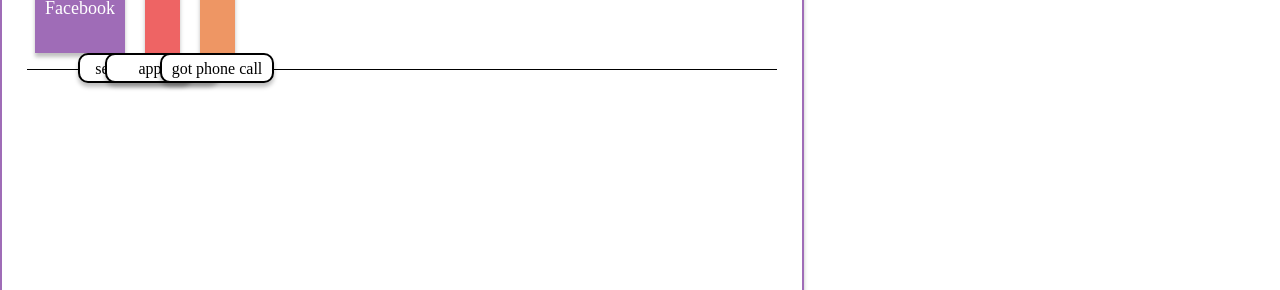
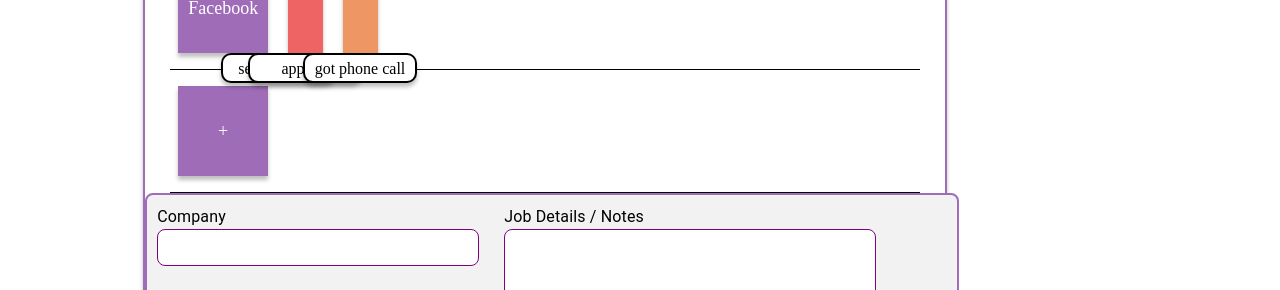
Before and after one commit to hratx-blue-ocean/Selous, a React app in the folder client/: page /dashboard in a window 1280 px wide. Shown: the part 662-952 px from the top of the page. Built offline with nearby package versions, Linux system fonts and the light colour scheme.

Commit message:
add job modal ready for joel to complete with redux

```diff
--- a/client/src/components/Login/Login.jsx
+++ b/client/src/components/Login/Login.jsx
@@ -83,7 +83,7 @@ const writeToLogin = (event) => {
 
 const handleLogin = (e) => {
   e.preventDefault();
-  axios.post('/login', {
+  axios.post('/db/login', {
     userName: loginObj.username,
     password: loginObj.password,
   // If correct, pull data from DB for user
--- a/client/src/components/SignUp/SignUp.jsx
+++ b/client/src/components/SignUp/SignUp.jsx
@@ -67,16 +67,18 @@ const writeToObj = (event) => {
 const handleClick = (e) => {
   e.preventDefault();
   // Check auth
-  axios.post('/signup', {
-    data: signupObj,
+  axios.post('/db/signup', signupObj)
     // If correct, pull data from DB for user
-  }).then((response) => {
+    .then((response) => {
       if (response) {
         // Update state with response data
         console.log(response);
       } else {
         console.log('Username taken! Try another');
       }
+    })
+    .catch((err) => {
+      console.error(err);
     });
   // Write data to the database
 };
--- a/client/src/components/dashboard/dashboard.css
+++ b/client/src/components/dashboard/dashboard.css
@@ -1,7 +1,11 @@
+.flexbox {
+    display: flex;
+}
 .dashboard {
     background: #FFF;
     box-shadow: 0px 4px 4px rgba(0, 0, 0, 0.25);
     border: solid 2px #9f6cb7;
+    margin: auto;
     width: 800px;
     height: 741px;
 }
--- a/client/src/components/dashboard/dashboard.jsx
+++ b/client/src/components/dashboard/dashboard.jsx
@@ -2,16 +2,21 @@ import React from 'react';
 import { connect } from 'react-redux';
 import DashboardRow from './dashboardRow.jsx';
 import styles from './dashboard.css';
+import AddJobModal from '../Modals/AddJobModal/AddJobModal.jsx';
 
 
 const mapStateToProps = (state) => ({ jobs: state.userJobs });
 
 
 const Dashboard = ({ jobs }) => (
-  <div className={styles.dashboard}>
-    {jobs.map((job) => (
-      <DashboardRow key={job.id} job={job} />
-    ))}
+  <div className={styles.flexbox}>
+    <div className={styles.dashboard}>
+      {jobs.map((job) => (
+        <DashboardRow key={job.id} job={job} />
+      ))}
+      <DashboardRow key="+" job={null} />
+      <AddJobModal />
+    </div>
   </div>
 );
 
--- a/client/src/components/dashboard/dashboardRow.jsx
+++ b/client/src/components/dashboard/dashboardRow.jsx
@@ -1,10 +1,15 @@
 import React from 'react';
-// import { connect } from 'react-redux';
+import { connect } from 'react-redux';
 import DashColorTile from './dashcolortile.jsx';
 import styles from './dashboard.css';
 
+const mapStateToProps = (state) => ({
+  show: state.addJobModal,
+});
 
-const DashboardRow = ({ job }) => (
+const DashboardRow = ({ job, dispatch }) => {
+  if (job) {
+    return (
       <div className={styles['dashboard-row']}>
         <div
           className={styles['dash-companytile']}
@@ -18,5 +23,20 @@ const DashboardRow = ({ job }) => (
         ))}
       </div>
     );
+  }
+  return (
+    <div className={styles['dashboard-row']}>
+      <div
+        role="button"
+        tabIndex={0}
+        className={styles['dash-companytile']}
+        onClick={() => { dispatch(addJobModalAction()); }}
+        onKeyPress=""
+      >
+        +
+      </div>
+    </div>
+  );
+};
 
-export default DashboardRow;
+export default connect(mapStateToProps)(DashboardRow);
```
Also changed, not shown: 2 other files (tests, documents, lock files or other folders). Lines whose indentation alone changed are shown as unchanged.
